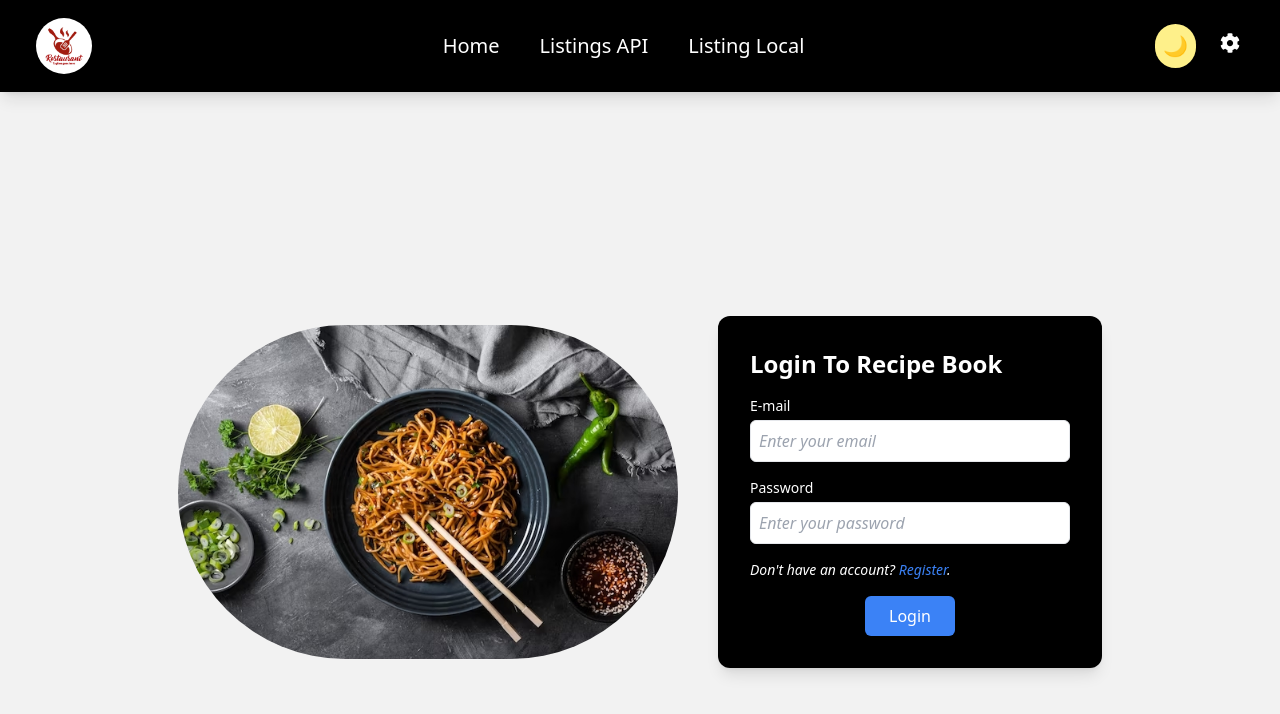
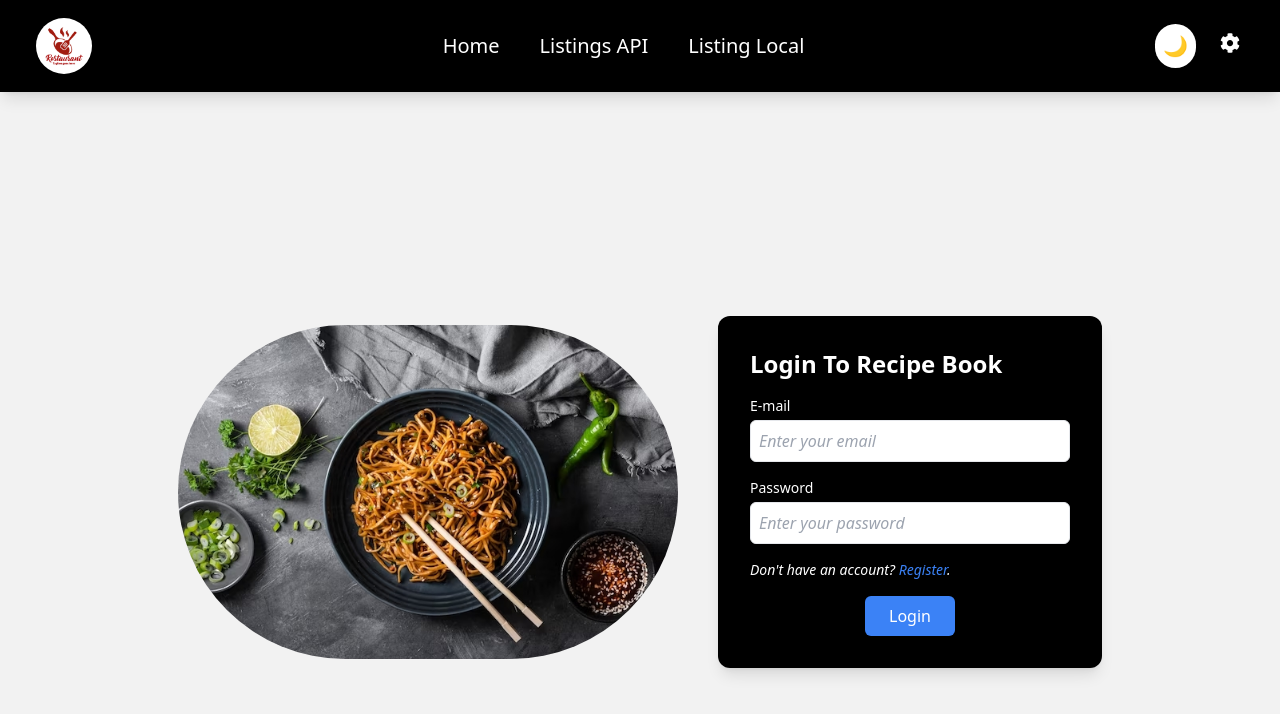
Before and after one commit to sapient-nirav/Recipe-Book, a React (Create React App) app: page /login in a window 1280 px wide. Shown: the top 714 px of the page. Built offline with nearby package versions, Linux system fonts and the light colour scheme; no server answers.

Commit message:
dark mode added

```diff
--- a/src/components/pages/apiData/home.jsx
+++ b/src/components/pages/apiData/home.jsx
@@ -48,7 +48,7 @@ const Home = () => {
   const { isDarkMode, toggleDarkMode } = useTheme();
 
   return (
-    <div>
+    <div className={`bg-${isDarkMode ? "white": "black"}`}>
       <SearchBar
         isLoading={isLoading}
         query={query}
--- a/src/components/pages/apiData/listing.jsx
+++ b/src/components/pages/apiData/listing.jsx
@@ -41,7 +41,7 @@ const Listing = () => {
 
   const { isDarkMode } = useTheme();
   return (
-    <div>
+    <div className={`bg-${isDarkMode ? "white": "black"}`}>
       <div className={`flex flex-wrap mx-16 bg-${isDarkMode ? "white" : "black"} shadow-2xl`}>
         {recipe
           ? recipe.map((item, index) => (
--- a/src/components/pages/localStorage/listingFromLocal.jsx
+++ b/src/components/pages/localStorage/listingFromLocal.jsx
@@ -25,8 +25,11 @@ const RecipeList = () => {
   };
   const { isDarkMode } = useTheme();
   return (
+    <div className={`bg-${isDarkMode ? 'white':'black'}`}>
       <div
-      className={`flex flex-wrap mx-16 bg-${isDarkMode ? "white" : "black"} shadow-2xl`}
+        className={`flex flex-wrap mx-16 bg-${
+          isDarkMode ? "white" : "black"
+        } shadow-2xl`}
       >
         {recipes.length > 0 ? (
           recipes.map((item, index) => (
@@ -41,6 +44,7 @@ const RecipeList = () => {
           <p>No recipes to display...</p>
         )}
       </div>
+    </div>
   );
 };
 
--- a/src/components/ui/localStorage/confirmation.jsx
+++ b/src/components/ui/localStorage/confirmation.jsx
@@ -1,12 +1,23 @@
 import React from "react";
-
+import { useTheme } from "../../../context/ThemeContext";
 const Confirm = ({ onConfirm, onCancel }) => {
+  const { isDarkMode } = useTheme();
   return (
     <div className="fixed inset-0 z-50 flex items-center justify-center bg-black bg-opacity-50">
       <div className="relative w-full max-w-md mx-auto my-3 sm:max-w-sm">
-        <div className="relative flex flex-col w-full bg-slate-100 border-0 rounded-lg shadow-lg">
+        <div
+          className={`relative flex flex-col w-full border-0 rounded-lg shadow-lg bg-${
+            isDarkMode ? "white" : "black"
+          } `}
+        >
           <div className="flex items-start justify-between p-2 border-solid rounded-t">
-            <h3 className="text-2xl font-semibold">Confirmation</h3>
+            <h3
+              className={`text-${
+                isDarkMode ? "black" : "white"
+              } text-2xl font-semibold`}
+            >
+              Confirmation
+            </h3>
             <button
               className="p-1 border-0 text-gray-600 float-right text-2xl font-bold hover:text-red-400"
               onClick={onCancel}
--- a/src/components/ui/navbar.jsx
+++ b/src/components/ui/navbar.jsx
@@ -31,11 +31,11 @@ const Navbar = (props) => {
   const { isDarkMode, toggleDarkMode } = useTheme();
 
   return (
-    <div className="App">
+    <div className="App mb-[92px]">
       <nav
         className={`flex justify-between items-center text-xl border-gray-200 bg-${
           isDarkMode ? "white" : "black"
-        } shadow-lg p-4`}
+        } shadow-lg p-4 fixed w-full top-0 z-50`}
       >
         <Link to="/" className="ml-5">
           <img src={logo} alt="logo" className="w-14 rounded-full" />
@@ -95,12 +95,13 @@ const Navbar = (props) => {
         <div className="relative">
           <button
             className={`p-2 rounded-full ${
-              isDarkMode ? "bg-gray-500 text-white" : "bg-yellow-200 text-black"
-            }`}
+              isDarkMode ? "bg-black text-white" : "bg-white text-black"
+            } transition-all transform hover:rotate-180 duration-500 ease-in-out`}
             onClick={toggleDarkMode}
           >
             {isDarkMode ? "☀️" : "🌙"}
           </button>
+
           <button
             className={`rounded-md mx-2 px-4 py-2 text-${
               isDarkMode ? "black" : "white"
```
Lines whose indentation alone changed are shown as unchanged.
